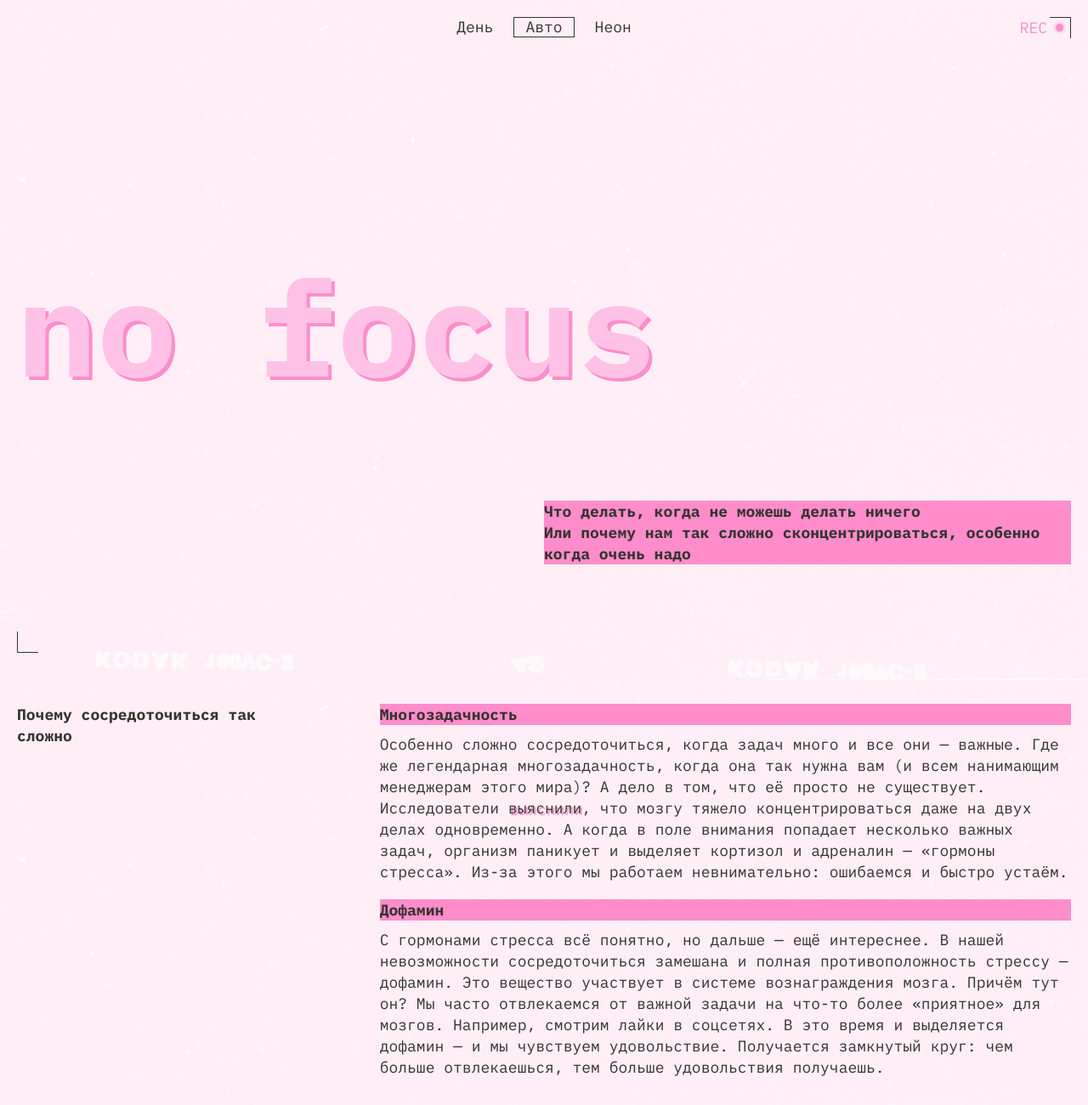
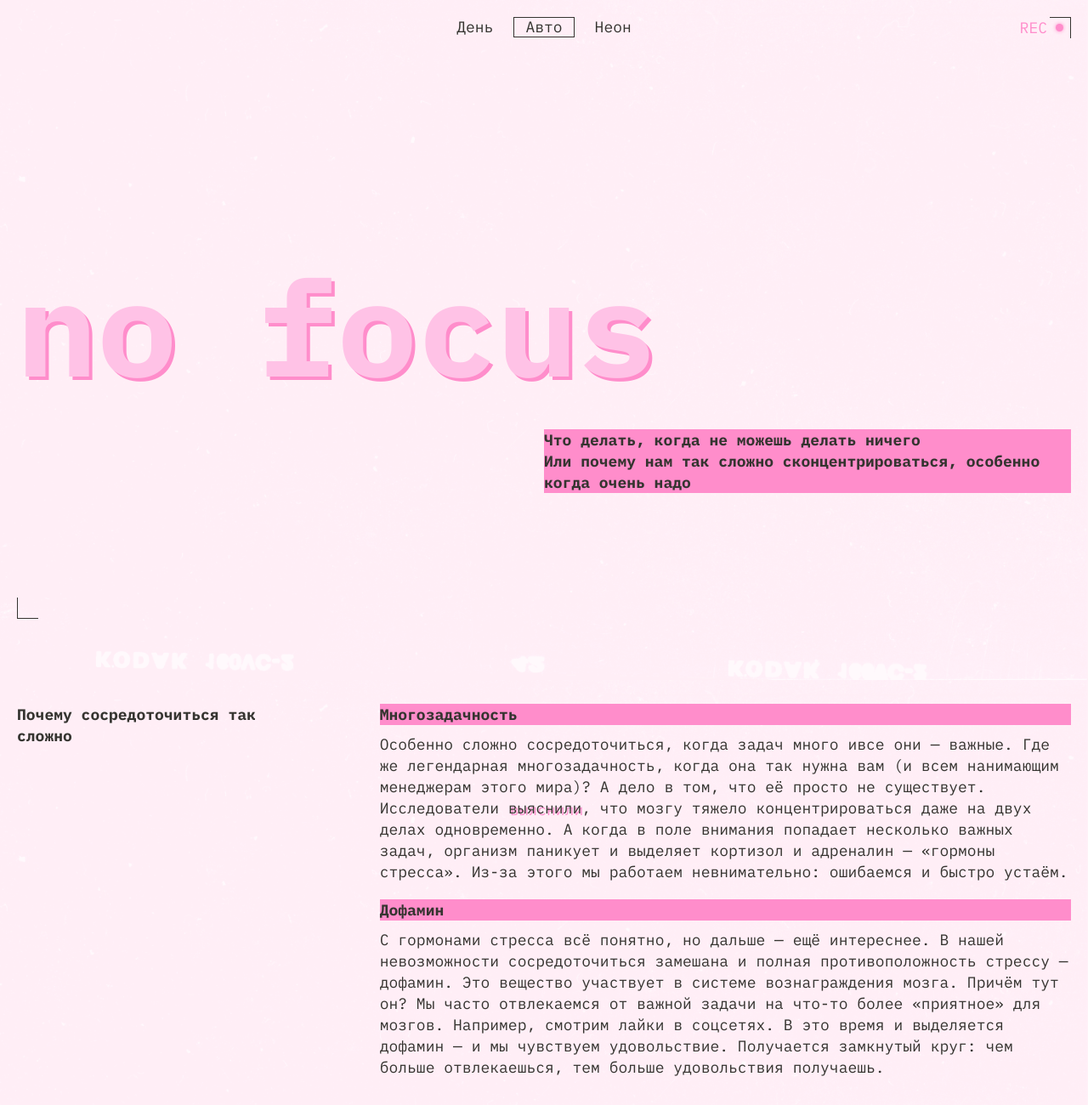
Before and after one commit to deputatTyulkino/slozhno-sosredotochitsya-ad, a plain HTML site: page index.html in a window 1280 px wide. Shown: the top 1300 px of the page at 85% size. Drawn offline with Linux system fonts and the light colour scheme.

Commit message:
Отпустите

```diff
--- a/index.html
+++ b/index.html
@@ -65,7 +65,7 @@
         <article class="block__hard-article">
           <h4 class="block__hard-subtitle subtitle-decor">Многозадачность</h4>
           <p class="block__hard-content content-decor">
-            Особенно сложно сосредоточиться, когда задач много и все они —
+            Особенно сложно сосредоточиться, когда задач много ивсе они —
             важные. Где же легендарная многозадачность, когда она так нужна вам
             (и всем нанимающим менеджерам этого мира)? А дело в том, что её
             просто не существует. Исследователи
--- a/styles/style.css
+++ b/styles/style.css
@@ -8,6 +8,7 @@
   background-position: center;
   background-size: cover;
   background-attachment: fixed;
+  background-repeat: no-repeat;
 }
 
 .header {
@@ -288,10 +289,6 @@
     inset-inline-start: 20px;
   }
 
-  .block__gallery {
-    margin-block-end: 60px;
-  }
-
   .header__title,
   .footer__title {
     font-size: clamp(7.5rem, 0.5625rem + 14.4531vw, 9.8125rem);
@@ -314,7 +311,6 @@
   .block__hard,
   .block__red-fish {
     grid-template-columns: 1fr 2fr;
-    margin-block-end: 80px;
   }
 
   .block__hard-article,
@@ -329,7 +325,7 @@
   .block__gallery {
     gap: 20px;
     grid-template-columns: repeat(3, 1fr);
-    grid-template-rows: min-content repeat(2, 1fr) 1.5fr;
+    grid-template-rows: min-content repeat(2, 0.5fr) 1fr;
   }
 
   .block__gallery-title {
@@ -375,7 +371,7 @@
   }
 
   .header::before {
-    inset-block-end: 0;
+    inset-block-end: 40px;
   }
 
   .header__theme-menu {
@@ -392,7 +388,7 @@
   }
 
   .header__content {
-    align-self: center;
+    align-self: flex-start;
   }
 
   .block__attention {
```
